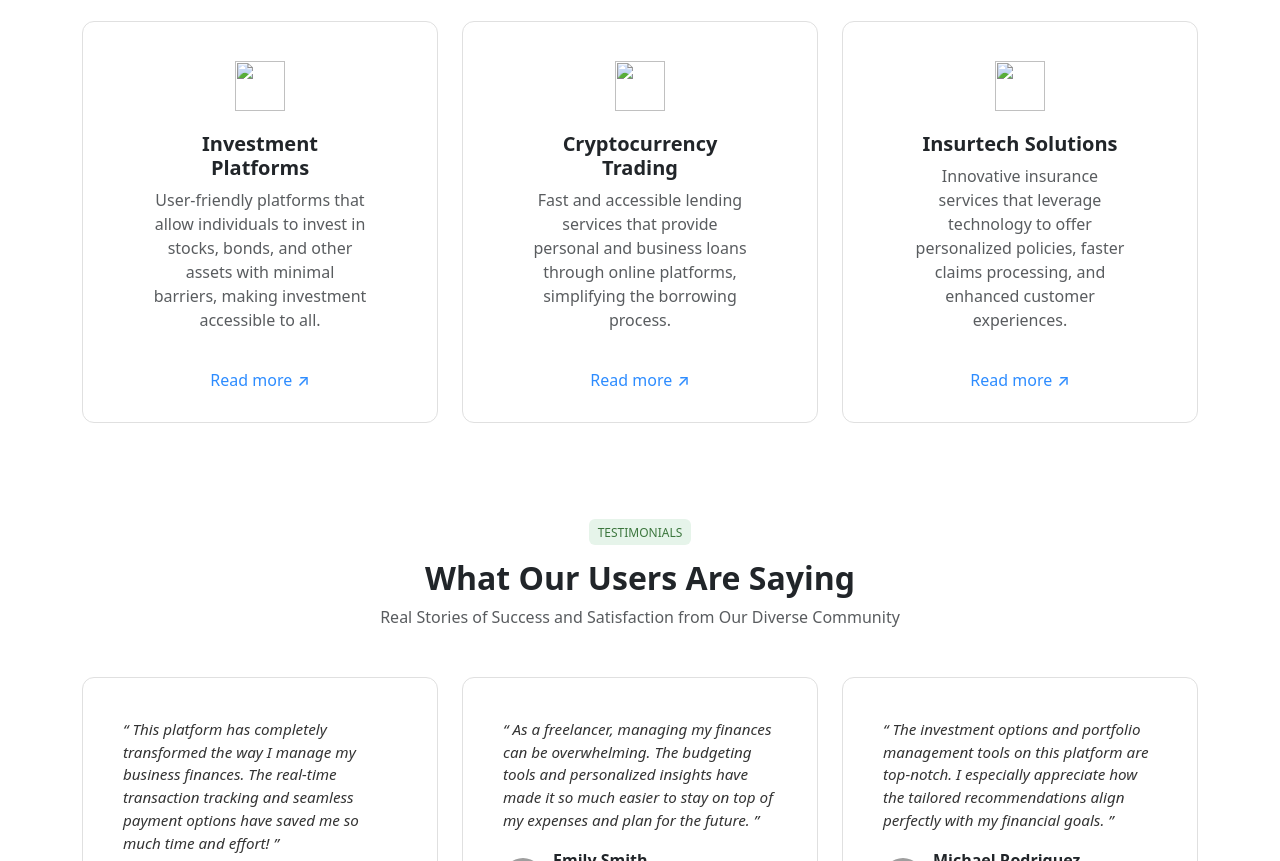
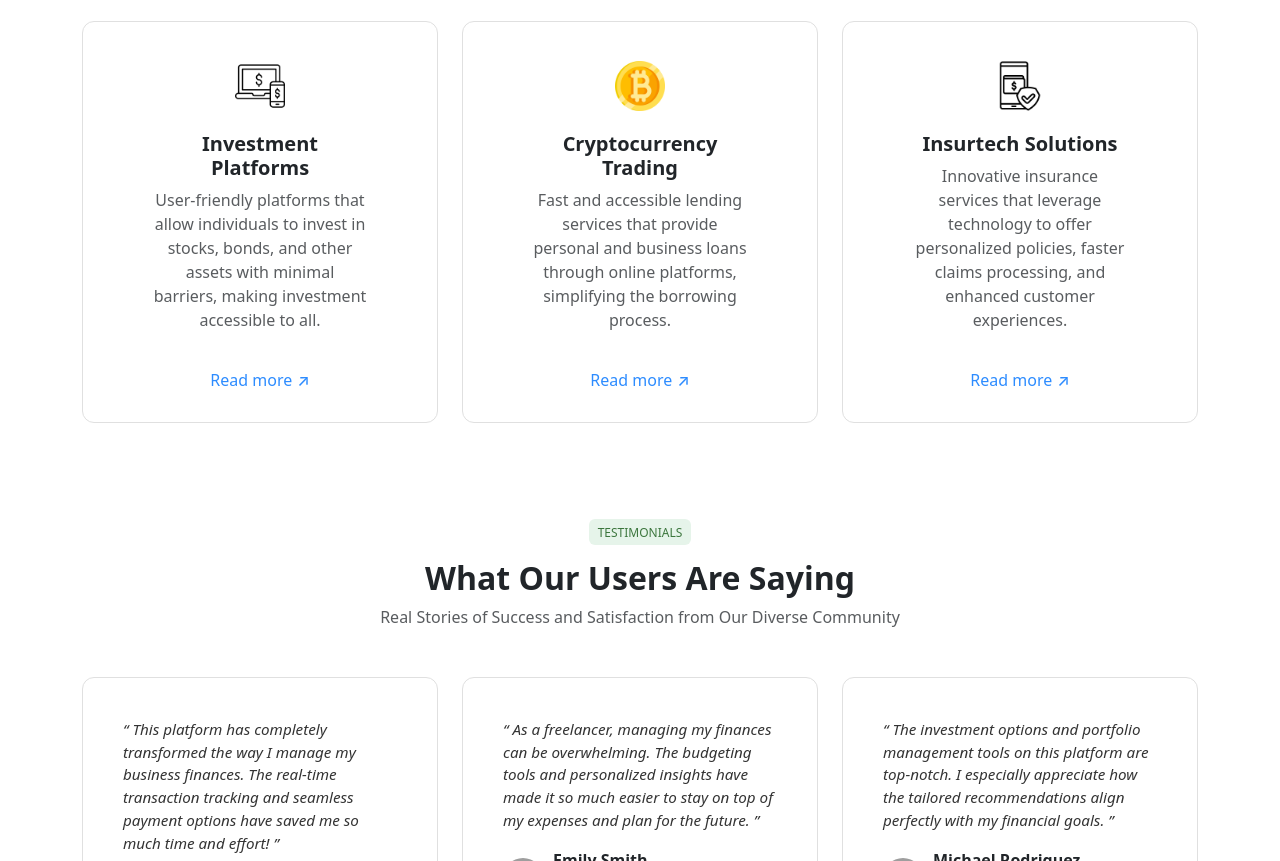
Before and after one commit to MHassan743/NOVA, a plain HTML site: page index.html in a window 1280 px wide. Shown: the part 4014-4875 px from the top of the page. Drawn offline with nearby package versions, Linux system fonts and the light colour scheme; grey boxes are pictures that could not be loaded; files whose address does not match are found by name.

Commit message:
Update index.html

```diff
--- a/index.html
+++ b/index.html
@@ -412,7 +412,7 @@
     <div class="col-md-4">
       <div class="service-card text-center h-100">
         <div class="service-icon">
-          <img src="images/Investment.png" class="img-fluid" style="width: 50px; height: 50px;">
+          <img src="Investment.png" class="img-fluid" style="width: 50px; height: 50px;">
         </div>
         <h5 class="fw-bold">Investment Platforms</h5>
         <p class="text-muted">User-friendly platforms that allow individuals to invest in stocks, bonds, and other assets with minimal barriers, making investment accessible to all.</p>
@@ -426,7 +426,7 @@
      <div class="col-md-4">
       <div class="service-card text-center h-100">
         <div class="service-icon">
-          <img src="images/bitcoin.png" class="img-fluid" style="width: 50px; height: 50px;">
+          <img src="bitcoin.png" class="img-fluid" style="width: 50px; height: 50px;">
         </div>
         <h5 class="fw-bold">Cryptocurrency Trading</h5>
         <p class="text-muted">Fast and accessible lending services that provide personal and business loans through online platforms, simplifying the borrowing process.</p>
@@ -440,7 +440,7 @@
      <div class="col-md-4">
       <div class="service-card text-center h-100">
         <div class="service-icon">
-          <img src="images/insurtech.png" class="img-fluid" style="width: 50px; height: 50px;">
+          <img src="insurtech.png" class="img-fluid" style="width: 50px; height: 50px;">
         </div>
         <h5 class="fw-bold">Insurtech Solutions</h5>
         <p class="text-muted">Innovative insurance services that leverage technology to offer personalized policies, faster claims processing, and enhanced customer experiences.</p>
```
